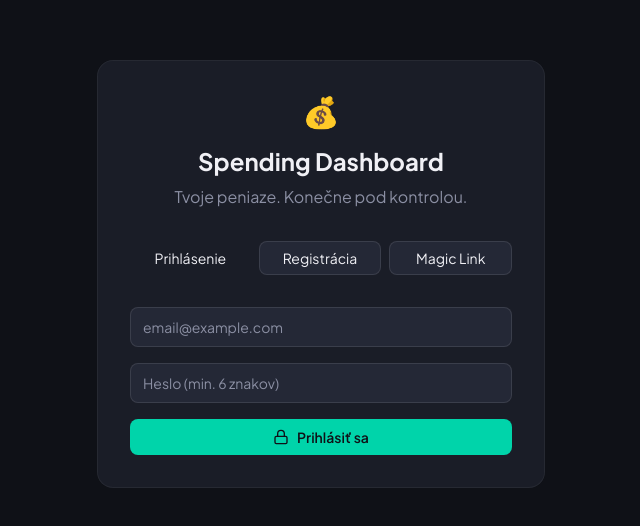
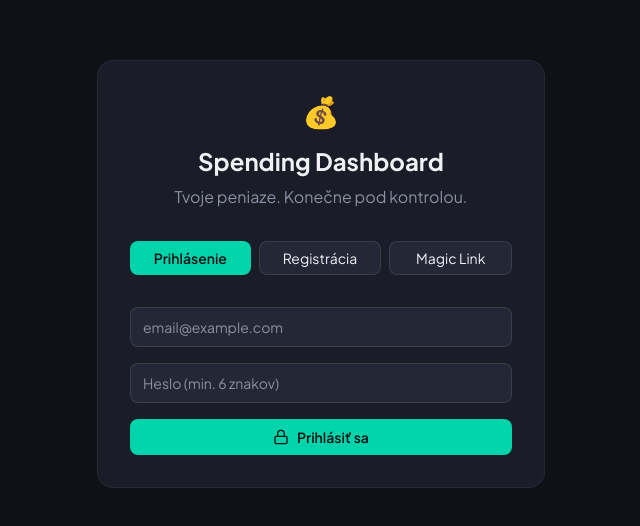
Before and after one commit to Capilaopenclaw/spending-dashboard, a Next.js app in the folder apps/web/: page /login in a window 1280 px wide. Shown: the part 126-652 px from the top of the page, without its empty margins (319-959 px from the left). Built offline with nearby package versions, Linux system fonts and the light colour scheme; no server answers.

Commit message:
fix: change Button variant from default to primary for TypeScript compliance

```diff
--- a/apps/web/src/app/(auth)/login/page.tsx
+++ b/apps/web/src/app/(auth)/login/page.tsx
@@ -87,7 +87,7 @@ export default function LoginPage() {
 
         <div className="flex gap-2">
           <Button
-            variant={mode === 'signin' ? 'default' : 'secondary'}
+            variant={mode === 'signin' ? 'primary' : 'secondary'}
             size="sm"
             onClick={() => setMode('signin')}
             className="flex-1"
@@ -95,7 +95,7 @@ export default function LoginPage() {
             Prihlásenie
           </Button>
           <Button
-            variant={mode === 'signup' ? 'default' : 'secondary'}
+            variant={mode === 'signup' ? 'primary' : 'secondary'}
             size="sm"
             onClick={() => setMode('signup')}
             className="flex-1"
@@ -103,7 +103,7 @@ export default function LoginPage() {
             Registrácia
           </Button>
           <Button
-            variant={mode === 'magic' ? 'default' : 'secondary'}
+            variant={mode === 'magic' ? 'primary' : 'secondary'}
             size="sm"
             onClick={() => setMode('magic')}
             className="flex-1"
```
